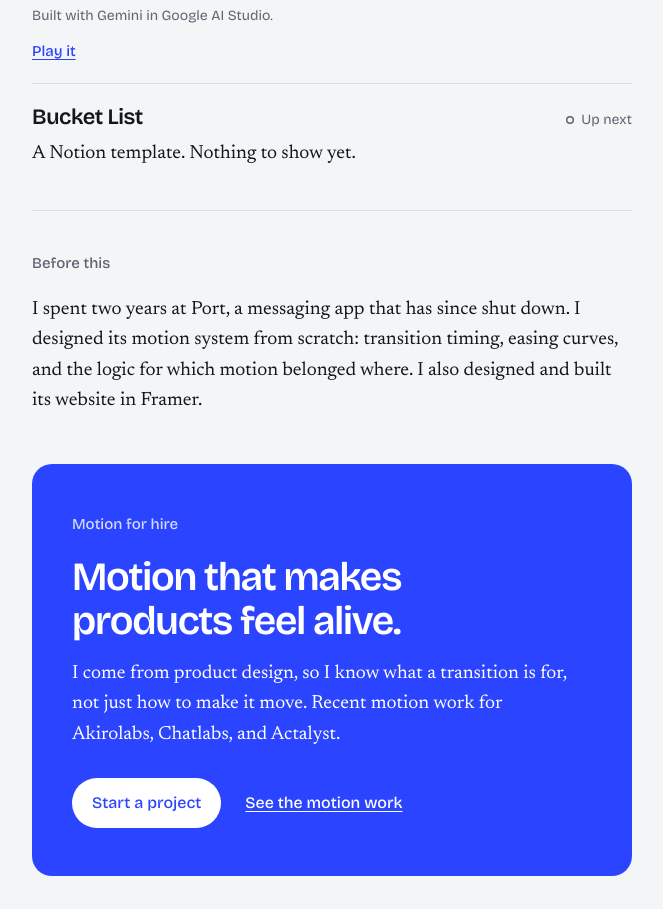
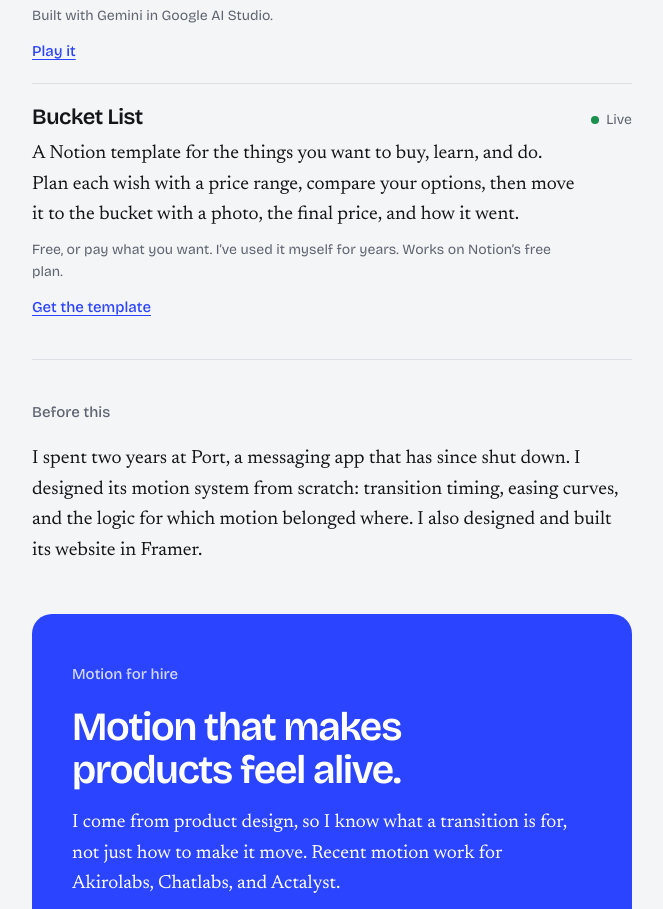
Before and after one commit to Rahul-Gaikar/rahul-gaikar.github.io, a plain HTML site: page index.html in a window 1280 px wide. Shown: the part 978-1887 px from the top of the page, without its empty margins (308-971 px from the left). Drawn offline with nearby package versions, Linux system fonts and the light colour scheme.

Commit message:
Mark Bucket List template as live with Gumroad link
Co-Authored-By: Claude Fable 5.2 <noreply@anthropic.com>
Claude-Session: https://claude.ai/code/session_01B3ZX6oFLhKbk6PWTCFEzXp

```diff
--- a/index.html
+++ b/index.html
@@ -363,11 +363,13 @@ const SITE = {
     },
     {
       name: "Bucket List",
-      status: "next",
-      statusLabel: "Up next",
-      text: "A Notion template. Nothing to show yet.",
-      note: "",
-      links: []
+      status: "live",
+      statusLabel: "Live",
+      text: "A Notion template for the things you want to buy, learn, and do. Plan each wish with a price range, compare your options, then move it to the bucket with a photo, the final price, and how it went.",
+      note: "Free, or pay what you want. I’ve used it myself for years. Works on Notion’s free plan.",
+      links: [
+        { label: "Get the template", url: "https://rahulgaikar.gumroad.com/l/lromip" }
+      ]
     }
   ],
 
```
